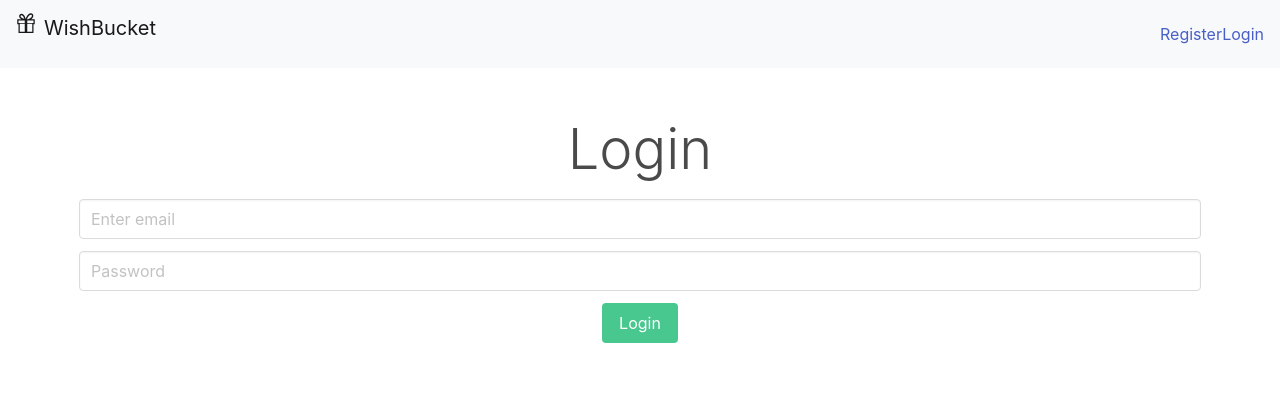
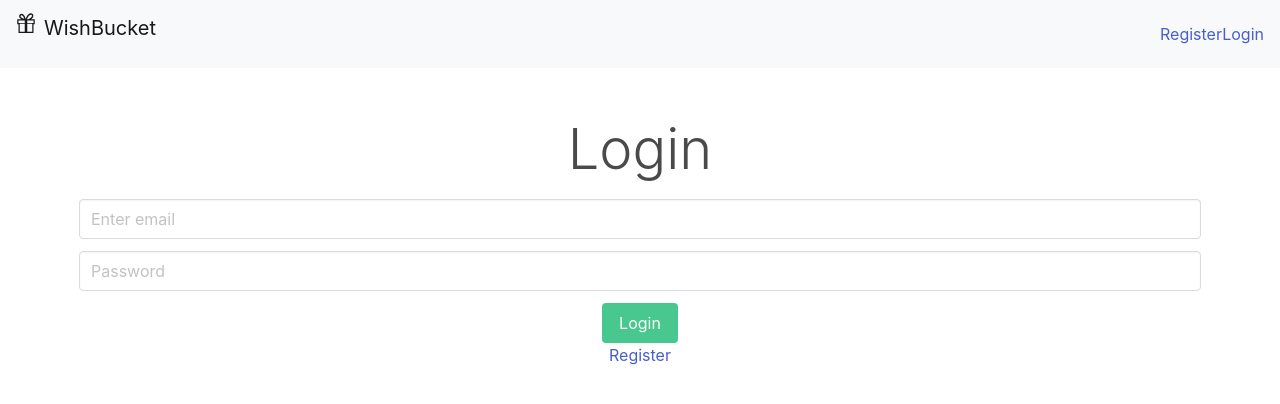
Before and after one commit to russtelen/WISHBUCKET, a React (Create React App) app in the folder giftwishlist/: page /login in a window 1280 px wide. Shown: the top 404 px of the page. Built offline with nearby package versions, Linux system fonts and the light colour scheme.

Commit message:
#49 added Register NavLInk to Login

```diff
--- a/giftwishlist/src/components/auth/Login.js
+++ b/giftwishlist/src/components/auth/Login.js
@@ -3,6 +3,7 @@ import "animate.css";
 import FormErrors from "../util/FormErrors";
 import validateForm from "../util/Validation";
 import { UserAuthContext } from '../UserAuthContext';
+import { NavLink } from "react-router-dom";
 
 const LOCALHOST = 44361;
 
@@ -131,6 +132,9 @@ class Login extends Component {
               </p>
             </div>
           </form>
+          <NavLink to="/register">
+              Register
+          </NavLink>
         </div>
       </section>
     );
```
